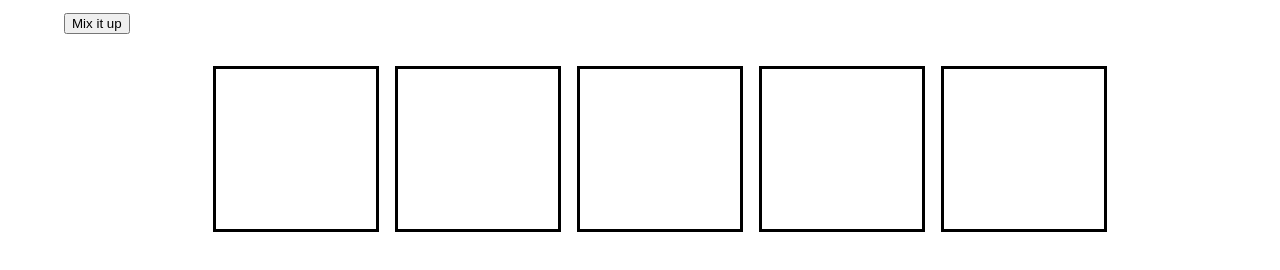
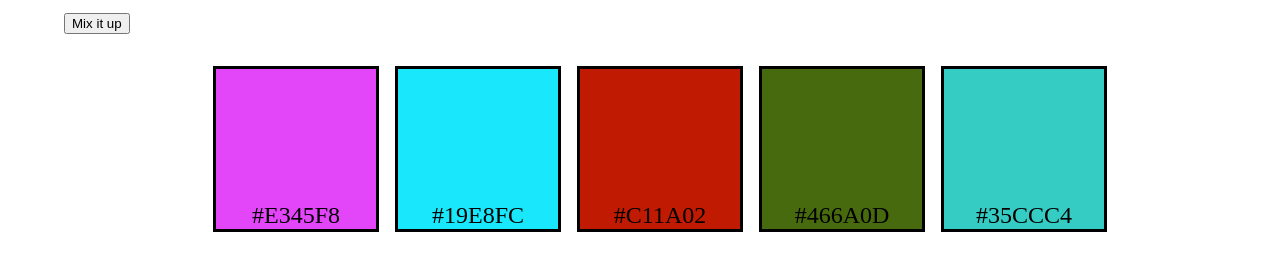
Before and after one commit to Catherinen29/colour-gen, a plain HTML site: page index.html in a window 1280 px wide. Shown: the part 88-358 px from the top of the page. Drawn offline with Linux system fonts and the light colour scheme.

Commit message:
Set colours on page load.

```diff
--- a/script.js
+++ b/script.js
@@ -25,6 +25,8 @@ const generateColour = () => {
     }
 }
 
+// Set colours on page load
+generateColour()
 
 let btn = document.querySelector('.btn-random');
 btn.addEventListener('click', generateColour);
--- a/style.css
+++ b/style.css
@@ -22,6 +22,9 @@ h1 {
     width: 10rem;
     height: 10rem;
     border: 0.2rem solid black;
-    font-size: 2rem;
+    display: flex;
+    justify-content: center;
+    align-items: end;
+    font-size: 1.5rem;
     color: black;
 }
```
